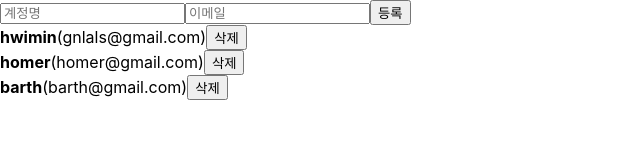
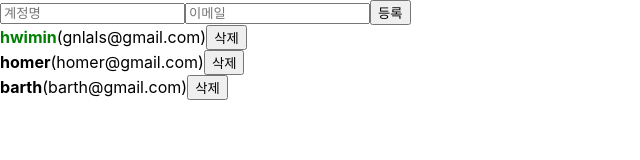
Before and after one commit to hwimin-kim/react-tutorial, a React (Create React App) app in the folder begin-react/: page / in a window 1280 px wide. Shown: the top 160 px of the page, without its empty margins (0-640 px from the left). Built offline with nearby package versions, Linux system fonts and the light colour scheme.

Commit message:
배열 수정

```diff
--- a/begin-react/src/App.js
+++ b/begin-react/src/App.js
@@ -22,17 +22,20 @@
     {
         id: 1,
         username: 'hwimin',
-        email: 'gnlals@gmail.com'
+        email: 'gnlals@gmail.com',
+        active: true
     },
     {
         id: 2,
         username: 'homer',
-        email: 'homer@gmail.com'
+        email: 'homer@gmail.com',
+        active: false
     },
     {
         id: 3,
         username: 'barth',
-        email: 'barth@gmail.com'
+        email: 'barth@gmail.com',
+        active: false
     },
   ]);
 
@@ -58,6 +61,14 @@
     setUsers(users.filter(user => user.id !== id))
   }
 
+  const onToggle = (id) => {
+    setUsers(users.map(
+      user => user.id === id
+        ? {...user, active: !user.active}
+        : user
+    ));
+  };
+
   return (
     <>
       <CreateUser
@@ -66,7 +77,11 @@
         onChange={onChange}
         onCreate={onCreate}
       />
-      <UserList users={users} onRemove={onRemove} />
+      <UserList
+        users={users}
+        onRemove={onRemove}
+        onToggle={onToggle}
+      />
     </>
   );
 }
--- a/begin-react/src/UserList.js
+++ b/begin-react/src/UserList.js
@@ -1,17 +1,23 @@
 import React from 'react';
 
-function User({user, onRemove}) {
-    const {id, username, email} = user
+function User({user, onRemove, onToggle}) {
+    const {id, username, email, active} = user
     return (
         <div>
-            <b>{username}</b>
+            <b
+                style={{
+                color: active? 'green' : 'black',
+                cursor: 'pointer'
+                }}
+                onClick={()=>onToggle(id)}
+            >{username}</b>
             <span>({email})</span>
             <button onClick={()=>onRemove(id)}>삭제</button>
         </div>
     )
 }
 
-function UserList({users, onRemove}) {
+function UserList({users, onRemove, onToggle}) {
     return (
         <div>
             {users.map(
@@ -20,6 +26,7 @@
                         user={user}
                         key={user.id}
                         onRemove={onRemove}
+                        onToggle={onToggle}
                     />
                 // Array.map은 reRendering시 성능 향상을 위해
                 // 고유한 key를 주어야 한다.
```
